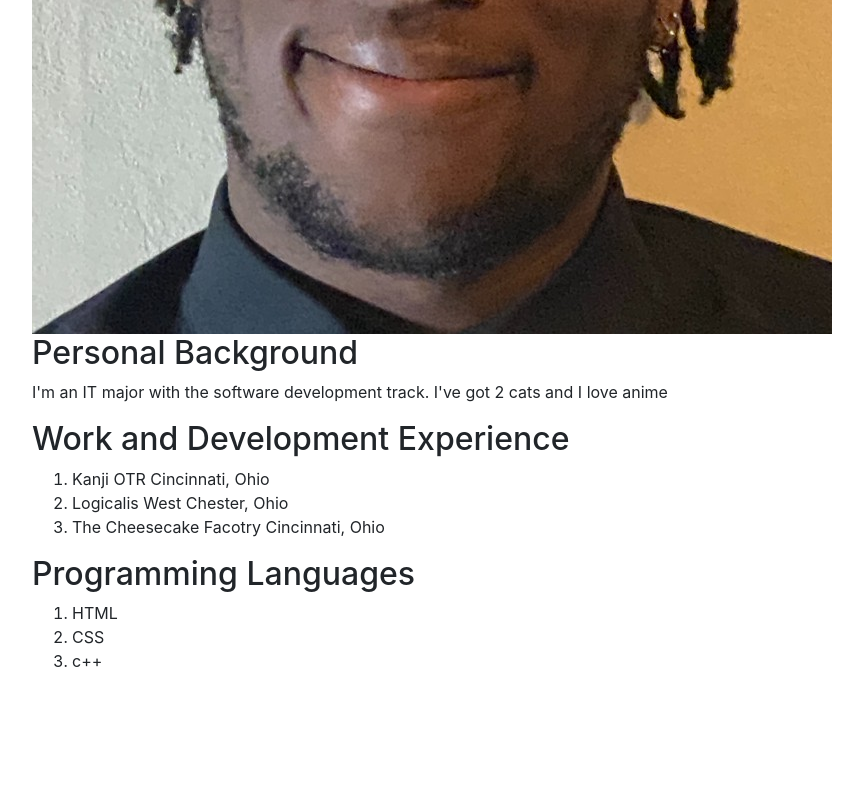
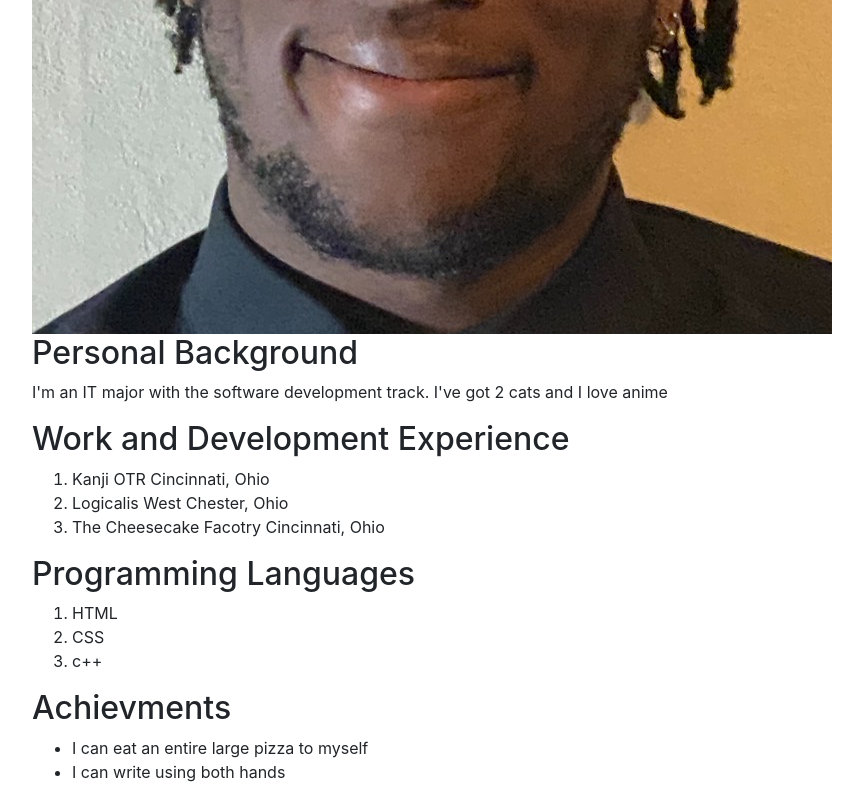
Before and after one commit to IT3049C-Students/1-online-portfolio-kooncewc, a website: page index.html in a window 1280 px wide. Shown: the part 522-1322 px from the top of the page, without its empty margins (53-916 px from the left). Before the commit the page ends 1211 px from the top, so only its background shows below. Drawn offline with nearby package versions, Linux system fonts and the light colour scheme.

Commit message:
Added achievements

```diff
--- a/index.html
+++ b/index.html
@@ -44,11 +44,17 @@
             <li>HTML</li>
             <li>CSS</li>
             <li>c++</li>
-
           </ol>
-
-
         </section>
+        <div class="section" id="achievements">
+          <section>
+            <h2>Achievments</h2>
+            <ul>
+              <li>I can eat an entire large pizza to myself</li>
+              <li>I can write using both hands</li>
+            </ul>
+          </section>
+        </div>
       </div>
     </div>
   </div>
```
